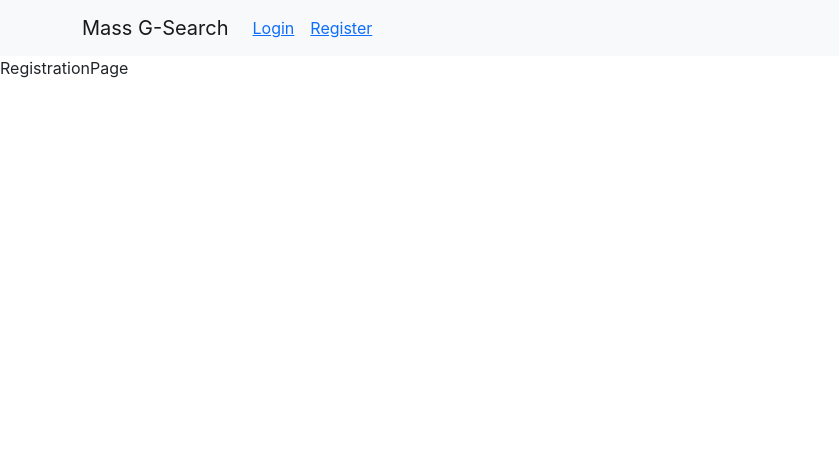
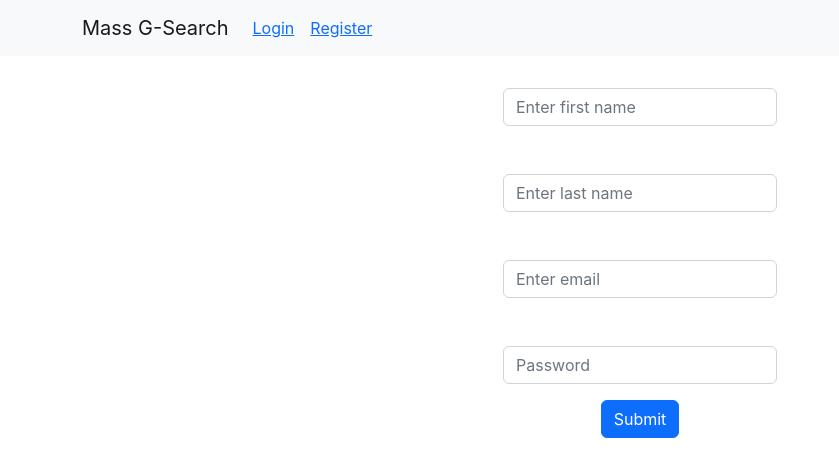
Before and after one commit to kiattisakng9/nimble-mass-gsearch, a React (Create React App) app: page /register in a window 1280 px wide. Shown: the top 476 px of the page, without its empty margins (0-839 px from the left). Built offline with nearby package versions, Linux system fonts and the light colour scheme.

Commit message:
Build user registration function

```diff
--- a/src/Contexts/AuthContext.js
+++ b/src/Contexts/AuthContext.js
@@ -20,6 +20,29 @@ const useProvideAuth = () => {
     }
   }, [sessionUser]);
 
+  // Register a new user function
+  const registerUser = async (params) => {
+    const registrationResults = await Axios.post("/users", params)
+      .then((res) => res.data)
+      .catch((err) => {
+        console.log("err :", err);
+        alert("something went wrong");
+      });
+
+    // Errors returned
+    const resultErrors = registrationResults?.error ?? null;
+    const hasErrors = resultErrors != null;
+
+    // Display error message if errors are returned
+    if (hasErrors) {
+      const errorMessage = getErrorMessages(resultErrors);
+
+      const errorBody = `Errors detected!\n ${errorMessage}`;
+
+      alert(errorBody);
+    } else alert("User is created successfully!");
+  };
+
   // Sign user in function
   const signin = async (credentials) => {
     const authResult = await Axios.post("/auth/login", credentials)
@@ -29,25 +52,39 @@ const useProvideAuth = () => {
         alert("something went wrong");
       });
 
+    // Errors returned
     const resultIsValid = authResult != null;
     const isAuthenticated = resultIsValid ? authResult.authenticated : false;
 
+    // Display error message if errors are returned
     if (isAuthenticated) {
       const returnedUser = authResult.user;
 
       const stringifiedUser = JSON.stringify(returnedUser);
+
+      // Set user in context and browser session
       sessionStorage.setItem("user", stringifiedUser);
-      setUser(credentials);
+      setUser(returnedUser);
     } else alert("Incorect login credentials");
   };
 
   // Sign user out function
   const signout = async () => {
+    // Remove user from context and browser session
     setUser(null);
     sessionStorage.removeItem("user");
   };
 
-  return { user, signin, signout };
+  // Build error messages from error returned
+  const getErrorMessages = (errors) => {
+    const errorParamMessage = errors.map(
+      (error) => `* ${error.param} - ${error.msg}\n`
+    );
+
+    return errorParamMessage;
+  };
+
+  return { user, registerUser, signin, signout };
 };
 
 // Authenticator context provider
--- a/src/Pages/RegistrationPage.js
+++ b/src/Pages/RegistrationPage.js
@@ -1,7 +1,98 @@
-import React from "react";
+import React, { useRef } from "react";
+import { Button, Container, Form, Row } from "react-bootstrap";
+import { useAuth } from "../Contexts/AuthContext";
 
 const RegistrationPage = () => {
-  return <div>RegistrationPage</div>;
+  const auth = useAuth();
+
+  // References to form inputs
+  const inputFirstName = useRef("");
+  const inputLastName = useRef("");
+  const inputEmail = useRef("");
+  const inputPassword = useRef("");
+
+  // Update email reference on input change
+  const handleOnChangeInputs = (evt, reference) => {
+    const value = evt.target.value;
+
+    // Update value
+    reference.current = value;
+  };
+
+  // Handle form submission
+  const handleSubmit = (event) => {
+    event.preventDefault();
+
+    // Trim values
+    const trimmedFirstName = inputFirstName.current.trim();
+    const trimmedLastName = inputLastName.current.trim();
+    const trimmedEmail = inputEmail.current.trim();
+    const trimmedPassword = inputPassword.current.trim();
+
+    const newUserInfo = {
+      first_name: trimmedFirstName,
+      last_name: trimmedLastName,
+      email: trimmedEmail,
+      password: trimmedPassword,
+    };
+
+    auth.registerUser(newUserInfo);
+  };
+
+  return (
+    <div>
+      <Row>
+        <Container className='App'>
+          <Form onSubmit={handleSubmit}>
+            <Form.Group className='mb-3' controlId='firstName'>
+              <Form.Label>First Name</Form.Label>
+              <Form.Control
+                required
+                type='text'
+                name='firstName'
+                placeholder='Enter first name'
+                onChange={(evt) => handleOnChangeInputs(evt, inputFirstName)}
+              />
+            </Form.Group>
+            <Form.Group className='mb-3' controlId='lastName'>
+              <Form.Label>Last Name</Form.Label>
+              <Form.Control
+                required
+                type='text'
+                name='lastName'
+                placeholder='Enter last name'
+                onChange={(evt) => handleOnChangeInputs(evt, inputLastName)}
+              />
+            </Form.Group>
+            <Form.Group className='mb-3' controlId='email'>
+              <Form.Label>Email address</Form.Label>
+              <Form.Control
+                required
+                type='email'
+                name='email'
+                placeholder='Enter email'
+                onChange={(evt) => handleOnChangeInputs(evt, inputEmail)}
+              />
+            </Form.Group>
+            <Form.Group className='mb-3' controlId='password'>
+              <Form.Label>Password</Form.Label>
+              <Form.Control
+                required
+                type='password'
+                name='password'
+                placeholder='Password'
+                minLength={8}
+                onChange={(evt) => handleOnChangeInputs(evt, inputPassword)}
+              />
+            </Form.Group>
+            <Button variant='primary' type='submit'>
+              Submit
+            </Button>
+          </Form>
+        </Container>
+      </Row>
+    </div>
+  );
 };
 
 export default RegistrationPage;
```
